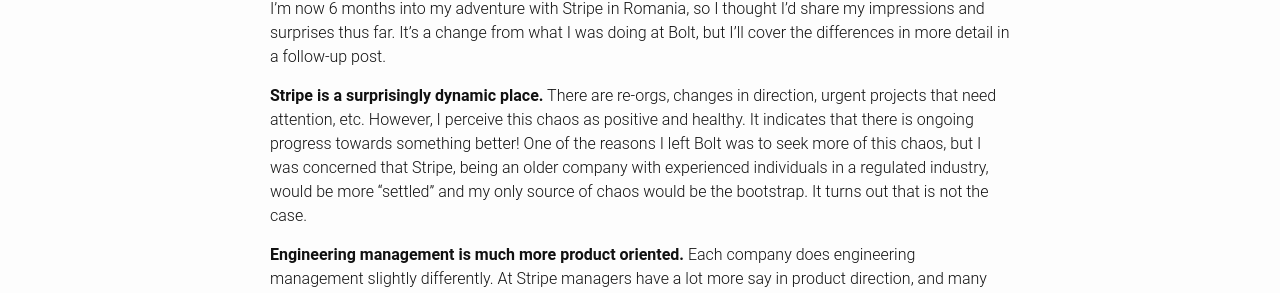
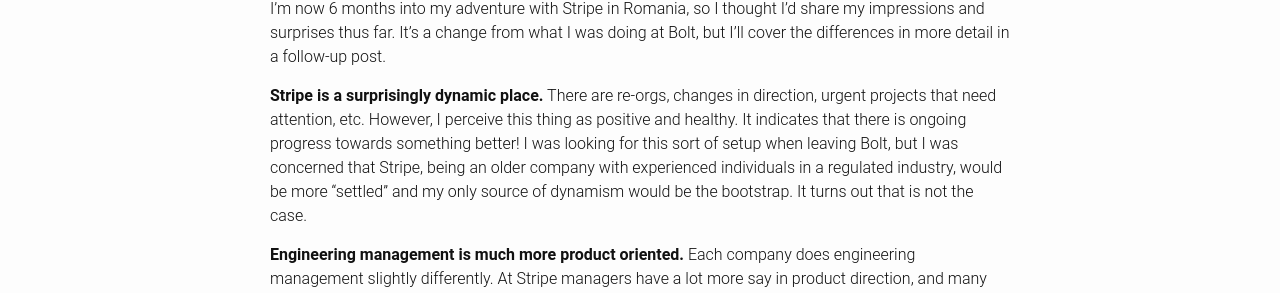
Before and after one commit to horia141/horia141.github.io, a Jekyll site: the page built from _posts/2024-01-12-six-months-at-stripe.md, in a window 1280 px wide. Shown: the part 340-633 px from the top of the page. Built offline with Jekyll 4.4.1, drawn with Linux system fonts in a browser that asks for light colours; comment, search, counter and statistics services are not loaded.

Commit message:
Update 2024-01-12-six-months-at-stripe.md

```diff
--- a/_posts/2024-01-12-six-months-at-stripe.md
+++ b/_posts/2024-01-12-six-months-at-stripe.md
@@ -18,7 +18,7 @@ Eastern Europe (CEE) as a whole, so I want to delve a bit into providing comment
 
 I'm now 6 months into my adventure with Stripe in Romania, so I thought I'd share my impressions and surprises thus far. It’s a change from what I was doing at Bolt, but I’ll cover the differences in more detail in a follow-up post.
 
-**Stripe is a surprisingly dynamic place.** There are re-orgs, changes in direction, urgent projects that need attention, etc. However, I perceive this chaos as positive and healthy. It indicates that there is ongoing progress towards something better! One of the reasons I left Bolt was to seek more of this chaos, but I was concerned that Stripe, being an older company with experienced individuals in a regulated industry, would be more "settled" and my only source of chaos would be the bootstrap. It turns out that is not the case.
+**Stripe is a surprisingly dynamic place.** There are re-orgs, changes in direction, urgent projects that need attention, etc. However, I perceive this thing as positive and healthy. It indicates that there is ongoing progress towards something better! I was looking for this sort of setup when leaving Bolt, but I was concerned that Stripe, being an older company with experienced individuals in a regulated industry, would be more "settled" and my only source of dynamism would be the bootstrap. It turns out that is not the case.
 
 **Engineering management is much more product oriented.** Each company does engineering management slightly differently. At Stripe managers have a lot more say in product direction, and many times act as the final owner of a particular piece of the product. At the same time, they’re expected to be deep enough in the weeds of problems, even those folks that lead large organizations. The manager archetype most common is that of the proactive front-lines leader, than that of a supportive leader.
 
```
